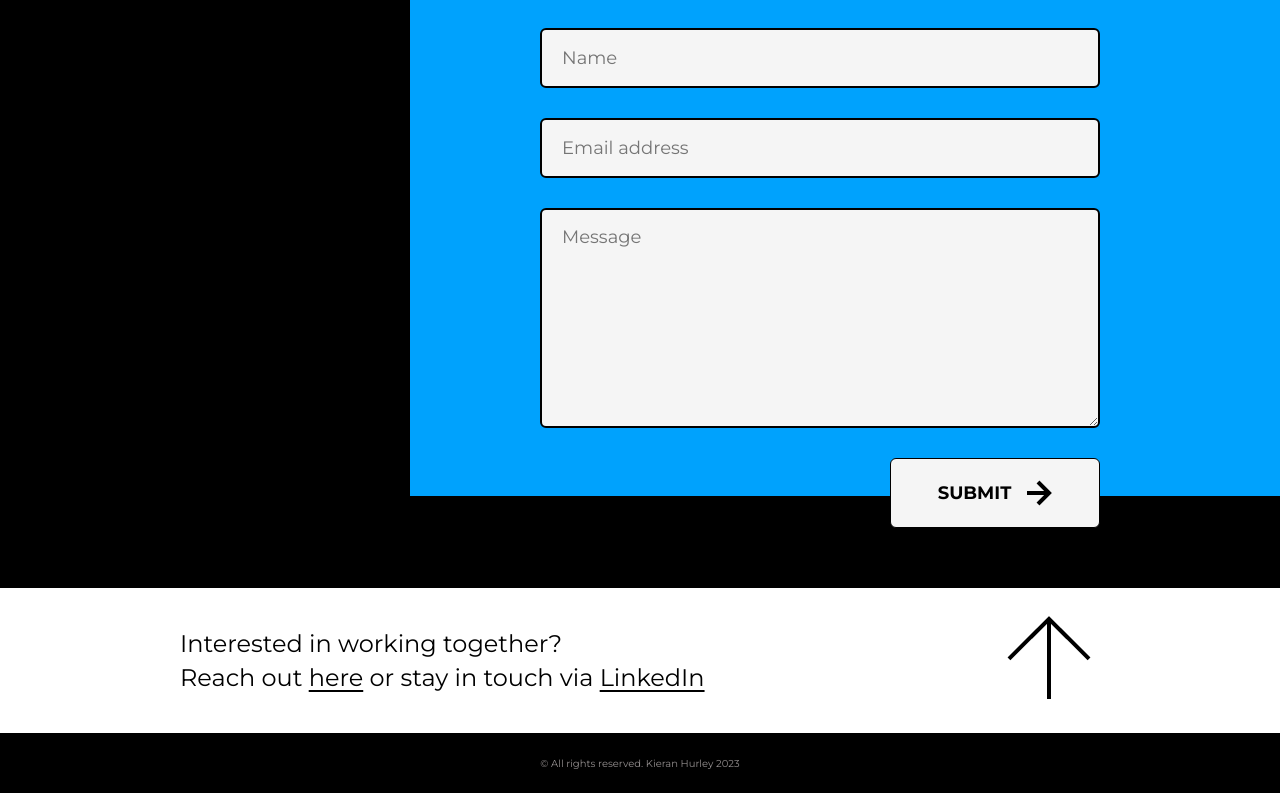
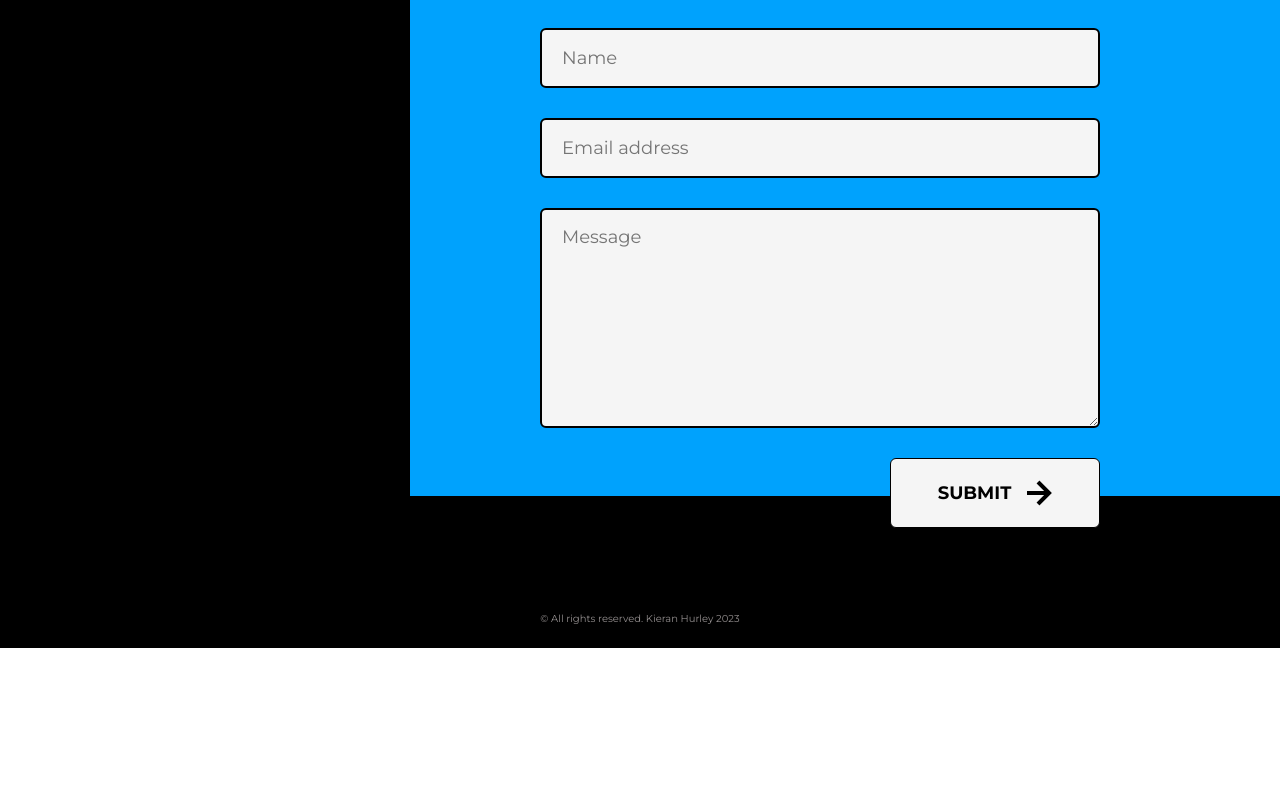
Before and after one commit to altim/kieran, a Next.js app: page /contact in a window 1280 px wide. Shown: the part 425-1218 px from the top of the page. After the commit the page ends 1073 px from the top, so only its background shows below. Built offline with nearby package versions, Linux system fonts and the light colour scheme.

Commit message:
Footer top update

```diff
--- a/app/components/footer/Footer.module.scss
+++ b/app/components/footer/Footer.module.scss
@@ -6,11 +6,6 @@
 
 .footerInner {
   grid-column: content;
-  display: grid;
-  grid-template-columns: 1fr max-content;
-  grid-column-gap: 20px;
-  align-items: center;
-  padding: 20px 0 20px 0;
 
   @media (max-width: layout.$tabletWidth) {
     grid-template-columns: 1fr;
@@ -35,6 +30,14 @@
       color: var(--blue);
     }
   }
+}
+
+.footerTop {
+  padding: 20px 0 20px 0;
+  display: grid;
+  grid-template-columns: 1fr max-content;
+  grid-column-gap: 20px;
+  align-items: center;
 }
 
 .backToTop {
--- a/app/components/footer/Footer.tsx
+++ b/app/components/footer/Footer.tsx
@@ -3,8 +3,11 @@
 import styles from "./Footer.module.scss";
 import ArrowUp from "./assets/arrow-up.png";
 import Image from "next/image";
+import { usePathname } from "next/navigation";
 
 export default function Footer() {
+  const pathname = usePathname();
+
   const handleBackToTop = () => {
     window.scrollTo({
       top: 0,
@@ -12,9 +15,14 @@ export default function Footer() {
       behavior: "smooth",
     });
   };
+
+  const showFooterTop = !["/contact"].includes(pathname);
+
   return (
     <div className={styles.footer}>
       <div className={styles.footerInner}>
+        {showFooterTop && (
+          <div className={styles.footerTop}>
             <div className={styles.footerLeft}>
               <p>Interested in working together?</p>
               <p>
@@ -31,6 +39,8 @@ export default function Footer() {
               <Image src={ArrowUp} alt={"Back to top"} />
             </div>
           </div>
+        )}
+      </div>
       <div className={styles.copyright}>
         <p>© All rights reserved. Kieran Hurley 2023</p>
       </div>
```
Lines whose indentation alone changed are shown as unchanged.
